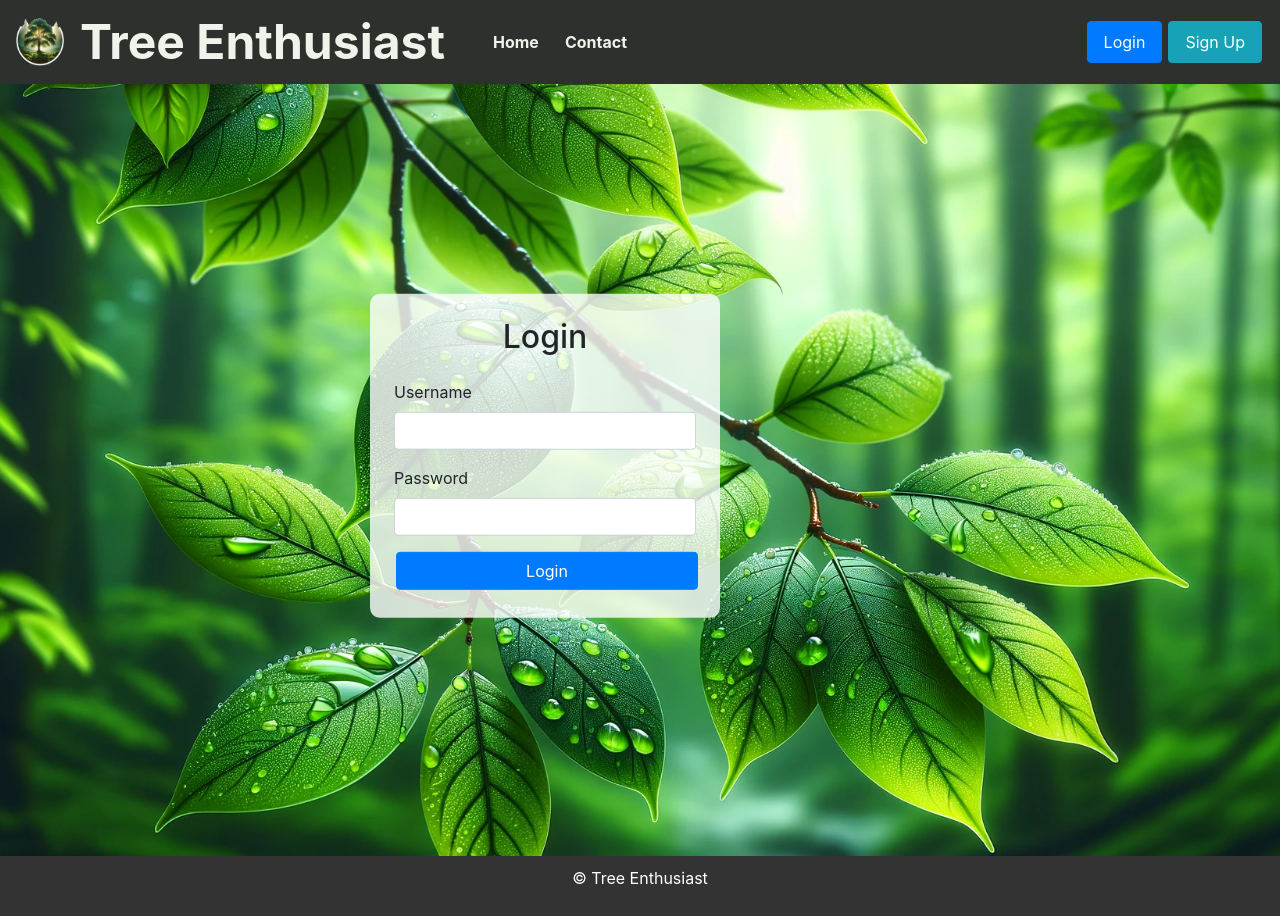
After one commit to vica781/Tree-Enthusiast-vica781, a Django app: page /login/ in a window 1280 px wide. The commit adds this page. Run offline with Django 3.2, Linux system fonts and the light colour scheme.

Commit message:
Create Login page with basic functionality

```diff
--- a/tree_identification/templates/base_generic.html
+++ b/tree_identification/templates/base_generic.html
@@ -63,7 +63,9 @@
             </li>
           </ul>
           <p class="my-2 my-lg-0 d-flex flex-row">
-            <a class="btn btn-primary nav-link mr-1" href="#"> Login </a>
+            <a class="btn btn-primary nav-link mr-1" href="{% url 'login' %}">
+              Login
+            </a>
             <a class="btn btn-info nav-link me-1" href="{% url 'register' %}">
               Sign Up
             </a>
--- /dev/null
+++ b/tree_identification/templates/login.html
@@ -0,0 +1,62 @@
+{% extends 'base_generic.html' %} {% load static %} {% block content %}
+
+<div class="position-relative">
+  <!-- Background Image -->
+  <img
+    src="{% static 'assets/images/background_images/register-page-img-1.png' %}"
+    alt="Login Page Background"
+    class="img-fluid w-100"
+    style="height: 100vh; object-fit: cover"
+  />
+
+  <!-- Form Overlay -->
+  <div
+    class="container position-absolute"
+    style="top: 50%; left: 50%; transform: translate(-50%, -50%)"
+  >
+    <div class="row">
+      <div class="col-md-4 offset-md-3">
+        <div
+          class="p-4"
+          style="background: rgba(255, 255, 255, 0.8); border-radius: 10px"
+        >
+          <h2 class="text-center mb-4">Login</h2>
+          <form method="post" class="mt-4">
+            {% csrf_token %}
+            <!-- Form Fields -->
+            <div class="form-group">
+              <label for="username">Username</label>
+              <input
+                type="text"
+                class="form-control"
+                id="username"
+                name="username"
+                required
+              />
+            </div>
+            <div class="form-group">
+              <label for="password">Password</label>
+              <input
+                type="password"
+                class="form-control"
+                id="password"
+                name="password"
+                required
+              />
+            </div>
+            <!-- Submit Button -->
+            <button
+              type="submit"
+              class="btn btn-primary btn-block"
+              id="login-btn"
+            >
+              Login
+            </button>
+          </form>
+        </div>
+      </div>
+    </div>
+  </div>
+</div>
+
+{% endblock %}
--- a/tree_identification/urls.py
+++ b/tree_identification/urls.py
@@ -1,15 +1,11 @@
 from django.urls import path
 from . import views
-# from tree_identification.forms import UserRegisterForm
-# from tree_identification.models import User
-# from tree_identification.admin import UserAdmin
-# from django.contrib import admin
-# from django.contrib.auth.models import User
-# from django.db import models
+from django.contrib.auth.views import LoginView, LogoutView
 
 
 urlpatterns = [
-    path('', views.home, name='home'),
-    path('register/', views.register, name='register'),
-    path('', views.home, name='tree_identification-home'),
+    path("", views.home, name="home"),
+    path("", views.home, name="tree_identification-home"),
+    path("register/", views.register, name="register"),
+    path("login/", LoginView.as_view(template_name="login.html"), name="login"),
 ]
```
Also changed, not shown: tree_enthusiast/settings.py (+44 -41 lines), tree_identification/views.py (+33 -10 lines).
